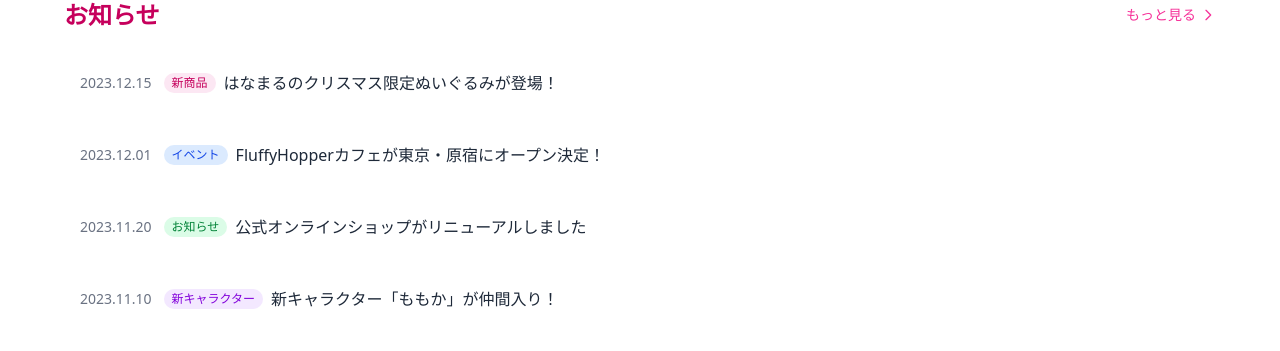
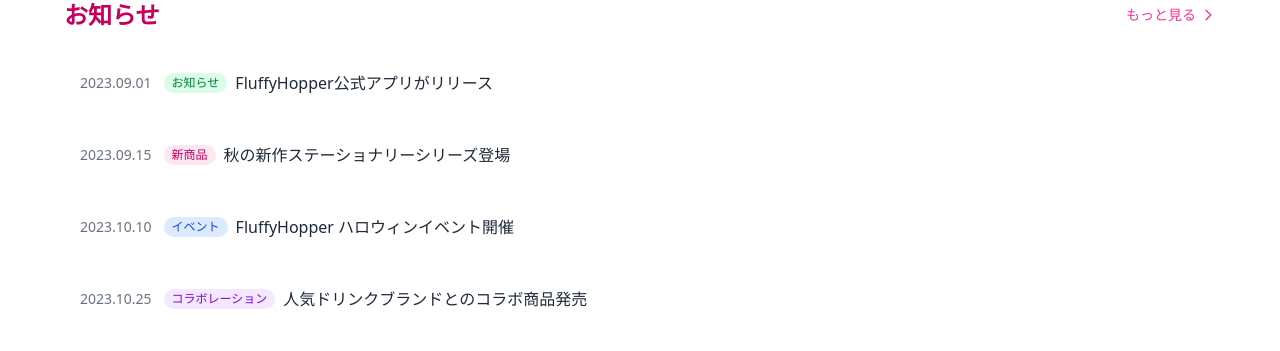
Before and after one commit to masiron0911/FluffyHopperWeb, a Next.js app: page / in a window 1280 px wide. Shown: the part 601-952 px from the top of the page. Built offline with nearby package versions, Linux system fonts and the light colour scheme.

Commit message:
ニュースページのデータ共通化

```diff
--- a/app/characters/[id]/page.tsx
+++ b/app/characters/[id]/page.tsx
@@ -19,8 +19,6 @@ export async function generateStaticParams() {
 
 export default async function CharacterDetail(props: PageProps) {
   const params = await props.params;
-
-  // const character = characters[params.id as keyof typeof characters];
   const character = characters[params.id];
 
   if (!character) {
--- a/app/news/page.tsx
+++ b/app/news/page.tsx
@@ -1,83 +1,9 @@
 import Link from 'next/link';
 import Image from 'next-image-export-optimizer';
 import { Button } from '@/components/ui/button';
+import { newsItems } from '@/data/news';
 
 export default function News() {
-  const newsItems = [
-    {
-      id: 1,
-      date: '2023.12.15',
-      tag: '新商品',
-      title: 'はなまるのクリスマス限定ぬいぐるみが登場！',
-      content:
-        'クリスマスをテーマにしたはなまるの限定ぬいぐるみが登場しました。赤いサンタ帽とマフラーを身につけた特別デザインです。数量限定なのでお早めにお買い求めください。',
-      image: '/placeholder.svg?height=300&width=500',
-    },
-    {
-      id: 2,
-      date: '2023.12.01',
-      tag: 'イベント',
-      title: 'FluffyHopperカフェが東京・原宿にオープン決定！',
-      content:
-        '2024年1月15日から2月28日までの期間限定で、FluffyHopperカフェが原宿にオープンします。キャラクターをモチーフにしたかわいい料理やスイーツをお楽しみいただけます。また、カフェ限定のグッズも販売予定です。',
-      image: '/placeholder.svg?height=300&width=500',
-    },
-    {
-      id: 3,
-      date: '2023.11.20',
-      tag: 'お知らせ',
-      title: '公式オンラインショップがリニューアルしました',
-      content:
-        'FluffyHopper公式オンラインショップがリニューアルオープンしました。新しいデザインでより使いやすくなり、会員登録をすると限定特典も受けられるようになりました。ぜひチェックしてみてください。',
-      image: '/placeholder.svg?height=300&width=500',
-    },
-    {
-      id: 4,
-      date: '2023.11.10',
-      tag: '新キャラクター',
-      title: '新キャラクター「ももか」が仲間入り！',
-      content:
-        'FluffyHopperの新しい仲間「ももか」が登場しました。おしゃれが大好きな女の子うさぎで、紫色の耳とハートの模様が特徴です。ももかのグッズも順次発売予定ですので、お楽しみに！',
-      image: '/placeholder.svg?height=300&width=500',
-    },
-    {
-      id: 5,
-      date: '2023.10.25',
-      tag: 'コラボレーション',
-      title: '人気ドリンクブランドとのコラボ商品発売',
-      content:
-        '人気ドリンクブランド「フルーツティー」とFluffyHopperのコラボレーション商品が発売決定しました。はなまるとそらまめがデザインされたボトルと、オリジナルのドリンクをお楽しみいただけます。',
-      image: '/placeholder.svg?height=300&width=500',
-    },
-    {
-      id: 6,
-      date: '2023.10.10',
-      tag: 'イベント',
-      title: 'FluffyHopper ハロウィンイベント開催',
-      content:
-        '10月31日、東京スカイツリータウンにてFluffyHopperハロウィンイベントを開催します。キャラクターたちのハロウィン衣装お披露目や、限定グッズの販売、フォトスポットなど盛りだくさんの内容です。',
-      image: '/placeholder.svg?height=300&width=500',
-    },
-    {
-      id: 7,
-      date: '2023.09.15',
-      tag: '新商品',
-      title: '秋の新作ステーショナリーシリーズ登場',
-      content:
-        '秋をテーマにした新作ステーショナリーシリーズが登場しました。落ち葉や木の実などの秋モチーフとキャラクターたちがデザインされた文房具をお楽しみください。',
-      image: '/placeholder.svg?height=300&width=500',
-    },
-    {
-      id: 8,
-      date: '2023.09.01',
-      tag: 'お知らせ',
-      title: 'FluffyHopper公式アプリがリリース',
-      content:
-        'FluffyHopper公式アプリがついにリリースされました。最新情報のお知らせやデジタルスタンプラリー、限定壁紙のダウンロードなど、アプリならではのコンテンツをお楽しみいただけます。',
-      image: '/placeholder.svg?height=300&width=500',
-    },
-  ];
-
   return (
     <div>
       {/* ヒーローセクション */}
--- a/app/page.tsx
+++ b/app/page.tsx
@@ -2,8 +2,12 @@ import Link from 'next/link';
 import Image from 'next-image-export-optimizer';
 import { Button } from '@/components/ui/button';
 import HomeGallery from '@/components/home-gallery';
+import { newsItems } from '@/data/news';
 
 export default function Home() {
+  // ニュースの最新の4件のみ表示
+  const latestNews = newsItems.slice(-4).reverse();
+
   return (
     <div>
       {/* ヒーローセクション */}
@@ -67,28 +71,7 @@ export default function Home() {
           </div>
 
           <div className="grid gap-4">
-            {[
-              {
-                date: '2023.12.15',
-                tag: '新商品',
-                title: 'はなまるのクリスマス限定ぬいぐるみが登場！',
-              },
-              {
-                date: '2023.12.01',
-                tag: 'イベント',
-                title: 'FluffyHopperカフェが東京・原宿にオープン決定！',
-              },
-              {
-                date: '2023.11.20',
-                tag: 'お知らせ',
-                title: '公式オンラインショップがリニューアルしました',
-              },
-              {
-                date: '2023.11.10',
-                tag: '新キャラクター',
-                title: '新キャラクター「ももか」が仲間入り！',
-              },
-            ].map((news, index) => (
+            {latestNews.map((news, index) => (
               <Link
                 href="#"
                 key={index}
--- /dev/null
+++ b/data/news.ts
@@ -0,0 +1,76 @@
+import type { NewsItem } from '@/types';
+
+export const newsItems: NewsItem[] = [
+  {
+    id: 1,
+    date: '2023.12.15',
+    tag: '新商品',
+    title: 'はなまるのクリスマス限定ぬいぐるみが登場！',
+    content:
+      'クリスマスをテーマにしたはなまるの限定ぬいぐるみが登場しました。赤いサンタ帽とマフラーを身につけた特別デザインです。数量限定なのでお早めにお買い求めください。',
+    image: '/placeholder.svg?height=300&width=500',
+  },
+  {
+    id: 2,
+    date: '2023.12.01',
+    tag: 'イベント',
+    title: 'FluffyHopperカフェが東京・原宿にオープン決定！',
+    content:
+      '2024年1月15日から2月28日までの期間限定で、FluffyHopperカフェが原宿にオープンします。キャラクターをモチーフにしたかわいい料理やスイーツをお楽しみいただけます。また、カフェ限定のグッズも販売予定です。',
+    image: '/placeholder.svg?height=300&width=500',
+  },
+  {
+    id: 3,
+    date: '2023.11.20',
+    tag: 'お知らせ',
+    title: '公式オンラインショップがリニューアルしました',
+    content:
+      'FluffyHopper公式オンラインショップがリニューアルオープンしました。新しいデザインでより使いやすくなり、会員登録をすると限定特典も受けられるようになりました。ぜひチェックしてみてください。',
+    image: '/placeholder.svg?height=300&width=500',
+  },
+  {
+    id: 4,
+    date: '2023.11.10',
+    tag: '新キャラクター',
+    title: '新キャラクター「ももか」が仲間入り！',
+    content:
+      'FluffyHopperの新しい仲間「ももか」が登場しました。おしゃれが大好きな女の子うさぎで、紫色の耳とハートの模様が特徴です。ももかのグッズも順次発売予定ですので、お楽しみに！',
+    image: '/placeholder.svg?height=300&width=500',
+  },
+  {
+    id: 5,
+    date: '2023.10.25',
+    tag: 'コラボレーション',
+    title: '人気ドリンクブランドとのコラボ商品発売',
+    content:
+      '人気ドリンクブランド「フルーツティー」とFluffyHopperのコラボレーション商品が発売決定しました。はなまるとそらまめがデザインされたボトルと、オリジナルのドリンクをお楽しみいただけます。',
+    image: '/placeholder.svg?height=300&width=500',
+  },
+  {
+    id: 6,
+    date: '2023.10.10',
+    tag: 'イベント',
+    title: 'FluffyHopper ハロウィンイベント開催',
+    content:
+      '10月31日、東京スカイツリータウンにてFluffyHopperハロウィンイベントを開催します。キャラクターたちのハロウィン衣装お披露目や、限定グッズの販売、フォトスポットなど盛りだくさんの内容です。',
+    image: '/placeholder.svg?height=300&width=500',
+  },
+  {
+    id: 7,
+    date: '2023.09.15',
+    tag: '新商品',
+    title: '秋の新作ステーショナリーシリーズ登場',
+    content:
+      '秋をテーマにした新作ステーショナリーシリーズが登場しました。落ち葉や木の実などの秋モチーフとキャラクターたちがデザインされた文房具をお楽しみください。',
+    image: '/placeholder.svg?height=300&width=500',
+  },
+  {
+    id: 8,
+    date: '2023.09.01',
+    tag: 'お知らせ',
+    title: 'FluffyHopper公式アプリがリリース',
+    content:
+      'FluffyHopper公式アプリがついにリリースされました。最新情報のお知らせやデジタルスタンプラリー、限定壁紙のダウンロードなど、アプリならではのコンテンツをお楽しみいただけます。',
+    image: '/placeholder.svg?height=300&width=500',
+  },
+];
--- a/types/index.d.ts
+++ b/types/index.d.ts
@@ -19,3 +19,12 @@ export type Character = {
     alt: string;
   }[];
 };
+
+export type NewsItem = {
+  id: number;
+  date: string;
+  tag: '新商品' | 'イベント' | 'お知らせ' | '新キャラクター' | 'コラボレーション';
+  title: string;
+  content: string;
+  image: string;
+};
```
